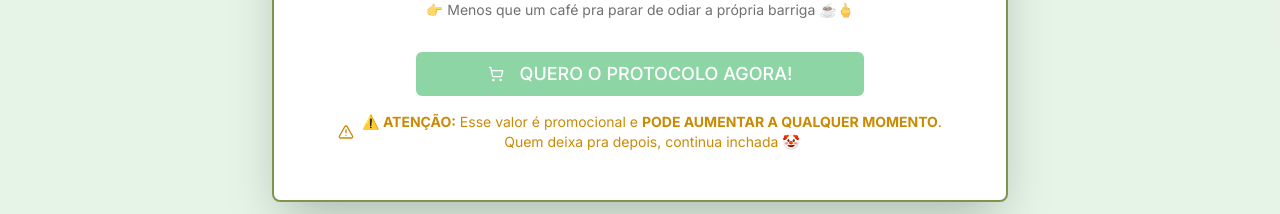
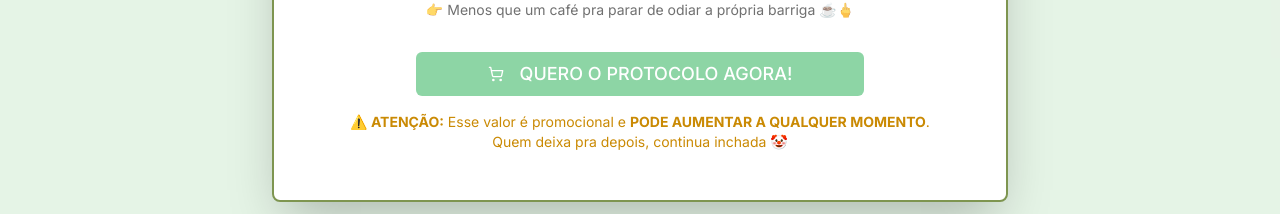
Before and after one commit to batatafaver/desinchafoodmap, a Next.js app: page / in a window 1280 px wide. Shown: the part 5277-5491 px from the top of the page. Built offline with nearby package versions, Linux system fonts and the light colour scheme.

Commit message:
remove isso

```diff
--- a/src/components/landing/Offer.tsx
+++ b/src/components/landing/Offer.tsx
@@ -3,7 +3,7 @@
 
 import { Button } from '@/components/ui/button';
 import { Card, CardContent } from '@/components/ui/card';
-import { ShoppingCart, AlertTriangle } from 'lucide-react';
+import { ShoppingCart } from 'lucide-react';
 import Image from 'next/image';
 
 export default function Offer() {
@@ -38,7 +38,6 @@ export default function Offer() {
               </a>
             </Button>
             <div className="mt-4 flex items-center justify-center gap-2 text-sm text-yellow-600">
-                <AlertTriangle className="h-4 w-4" />
                 <p className="text-center">
                   <span className="font-bold">⚠️ ATENÇÃO:</span> Esse valor é promocional e <span className="font-bold">PODE AUMENTAR A QUALQUER MOMENTO</span>.
                   <br />
```
